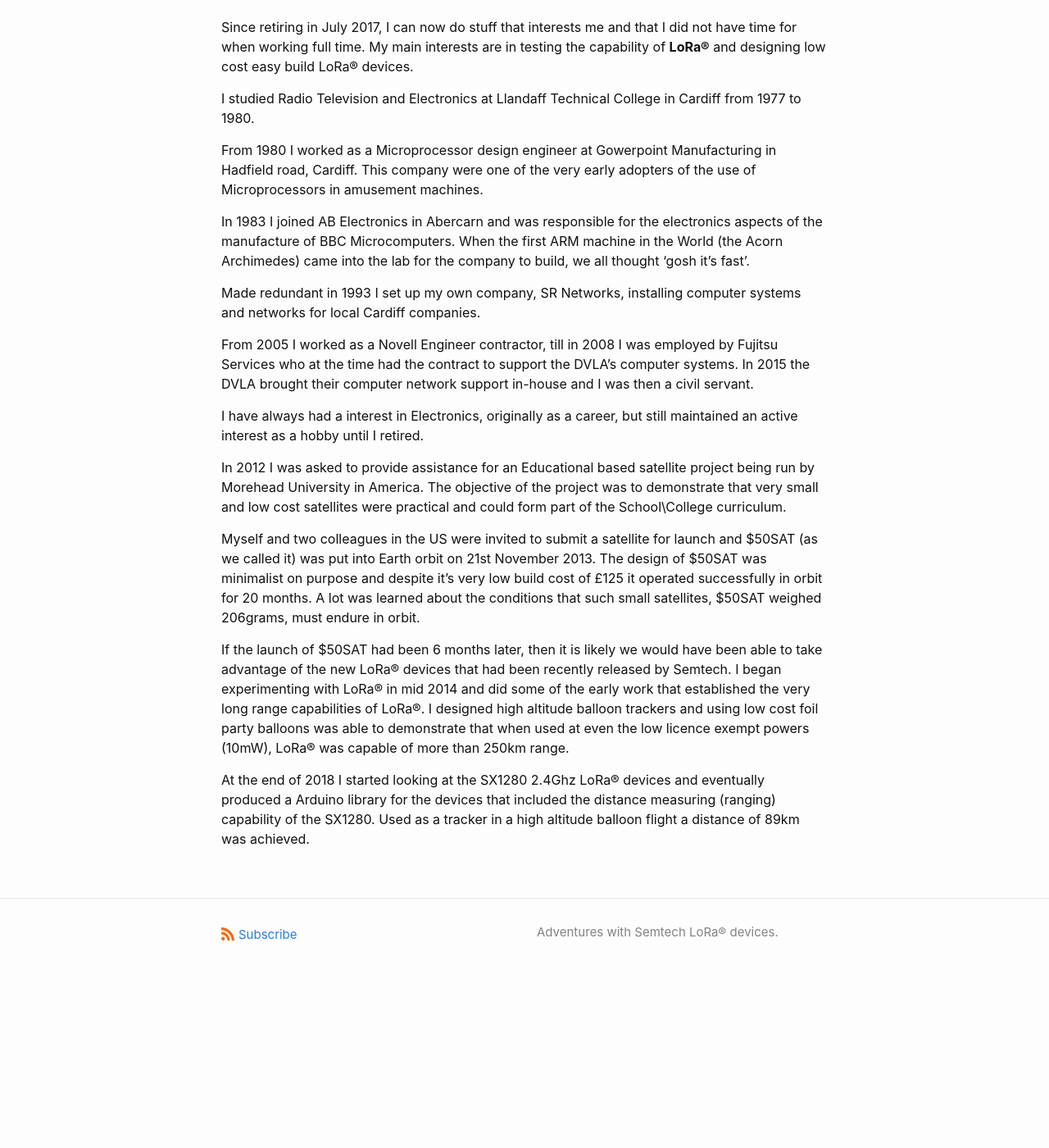
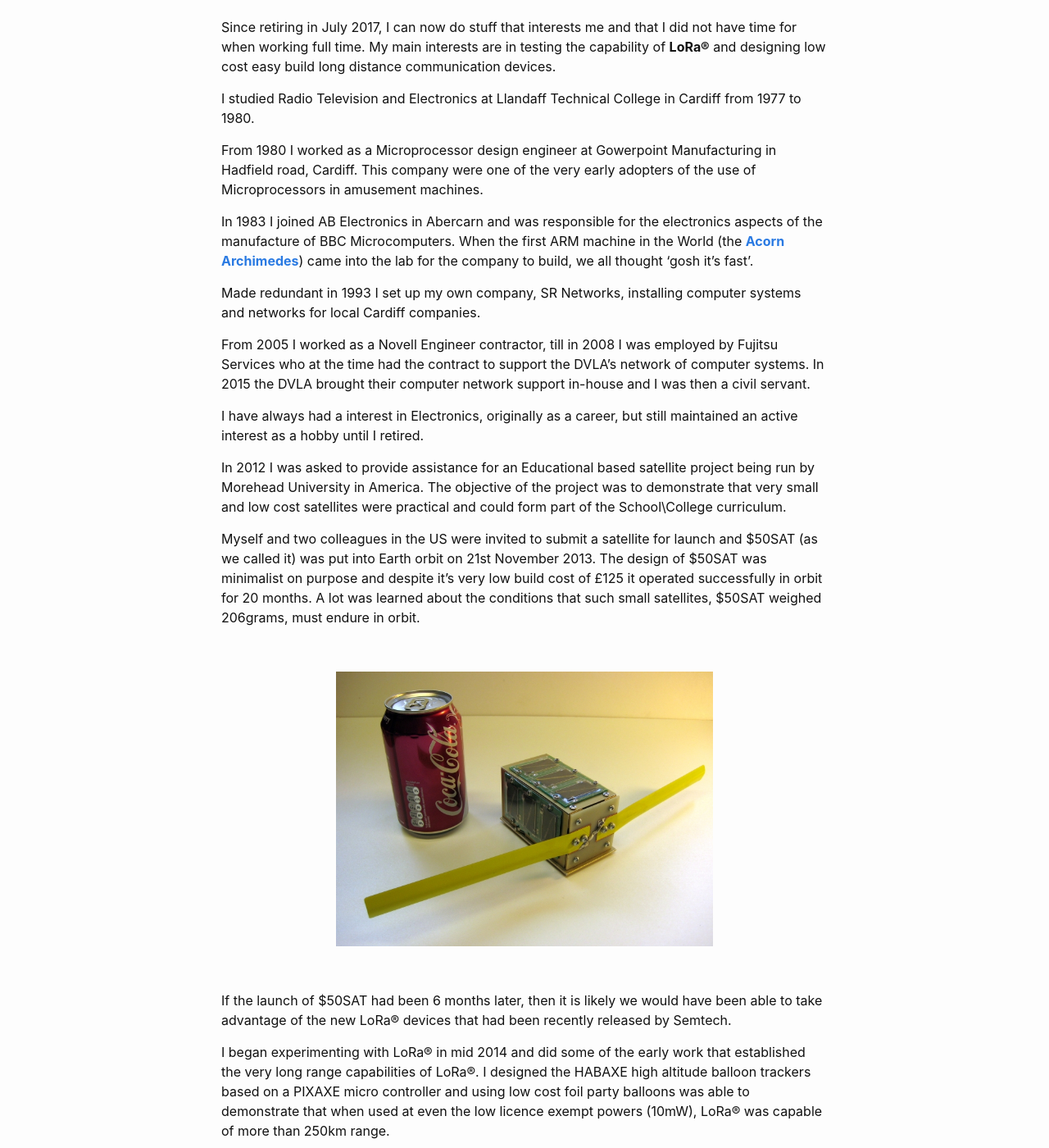
Before and after one commit to StuartsProjects/StuartsProjects.github.io, a Jekyll site: the page built from about.md, in a window 1280 px wide and 1400 px high, scrolled down 242 px. Shown: the whole window at 82% size. Built offline with Jekyll 4.4.1, drawn with Linux system fonts in a browser that asks for light colours; before the commit the page ends 1454 px from its top, so only the background shows below that; some of the changed text lies outside the part shown.

Commit message:
Updates about and index

```diff
--- a/about.md
+++ b/about.md
@@ -4,17 +4,17 @@
 ---
 ## About me
 
-Since retiring in July 2017, I can now do stuff that interests me and that I did not have time for when working full time. My main interests are in testing the capability of **LoRa®** and designing low cost easy build LoRa® devices.
+Since retiring in July 2017, I can now do stuff that interests me and that I did not have time for when working full time. My main interests are in testing the capability of **LoRa®** and designing low cost easy build long distance communication devices.
 
 I studied Radio Television and Electronics at Llandaff Technical College in Cardiff from 1977 to 1980.
 
 From 1980 I worked as a Microprocessor design engineer at Gowerpoint Manufacturing in Hadfield road, Cardiff. This company were one of the very early adopters of the use of Microprocessors in amusement machines.
 
-In 1983 I joined AB Electronics in Abercarn and was responsible for the electronics aspects of the manufacture of BBC Microcomputers. When the first ARM machine in the World (the Acorn Archimedes) came into the lab for the company to build, we all thought 'gosh it's fast'.
+In 1983 I joined AB Electronics in Abercarn and was responsible for the electronics aspects of the manufacture of BBC Microcomputers. When the first ARM machine in the World (the **[Acorn Archimedes](https://en.wikipedia.org/wiki/Acorn_Archimedes)**) came into the lab for the company to build, we all thought 'gosh it's fast'.
 
 Made redundant in 1993 I set up my own company, SR Networks, installing computer systems and networks for local Cardiff companies.
 
-From 2005 I worked as a Novell Engineer contractor, till in 2008 I was employed by Fujitsu Services who at the time had the contract to support the DVLA’s computer systems. In 2015 the DVLA brought their computer network support in-house and I was then a civil servant.
+From 2005 I worked as a Novell Engineer contractor, till in 2008 I was employed by Fujitsu Services who at the time had the contract to support the DVLA’s network of computer systems. In 2015 the DVLA brought their computer network support in-house and I was then a civil servant.
 
 I have always had a interest in Electronics, originally as a career, but still maintained an active interest as a hobby until I retired.
 
@@ -22,6 +22,33 @@
 
 Myself and two colleagues in the US were invited to submit a satellite for launch and $50SAT (as we called it) was put into Earth orbit on 21st November 2013. The design of $50SAT was minimalist on purpose and despite it's very low build cost of £125 it operated successfully in orbit for 20 months. A lot was learned about the conditions that such small satellites, $50SAT weighed 206grams, must endure in orbit.
 
-If the launch of $50SAT had been 6 months later, then it is likely we would have been able to take advantage of the new LoRa® devices that had been recently released by Semtech. I began experimenting with LoRa® in mid 2014 and did some of the early work that established the very long range capabilities of LoRa®. I designed high altitude balloon trackers and using low cost foil party balloons was able to demonstrate that when used at even the low licence exempt powers (10mW), LoRa® was capable of more than 250km range.
+<br>
+<p align="center">
+  <img width="460"  src="/images/$50SAT_with_can.jpg">
+</p>
+
+<br>
+
+If the launch of $50SAT had been 6 months later, then it is likely we would have been able to take advantage of the new LoRa® devices that had been recently released by Semtech.
+
+I began experimenting with LoRa® in mid 2014 and did some of the early work that established the very long range capabilities of LoRa®. I designed the HABAXE high altitude balloon trackers based on a PIXAXE micro controller and using low cost foil party balloons was able to demonstrate that when used at even the low licence exempt powers (10mW), LoRa® was capable of more than 250km range.
+
+<br>
+<p align="center">
+  <img width="460" src="/images/January2015_8.jpg">
+</p>
+
+
+**<p align="center">
+  HABAXE
+</p>
+<br>**
+
+
+
 
 At the end of 2018 I started looking at the SX1280 2.4Ghz LoRa® devices and eventually produced a Arduino library for the devices that included the distance measuring (ranging) capability of the SX1280. Used as a tracker in a high altitude balloon flight a distance of 89km was achieved.
+
+That SX128x library was converted to support the SX126x UHF LoRa devices which have the same type of hardware interface. Although the SX127x devices use a different hardware interface the SX126X library was adapted to match the same sketch style so that I now had one library that supported SX126X, SX127X and SX128X devices with a common sketch style, the library is open source and can be found here;
+
+**[SX12xx LoRa Library](https://github.com/StuartsProjects/SX12XX-LoRa)**
```
Also changed, not shown: index.md (+1 -2 lines).
